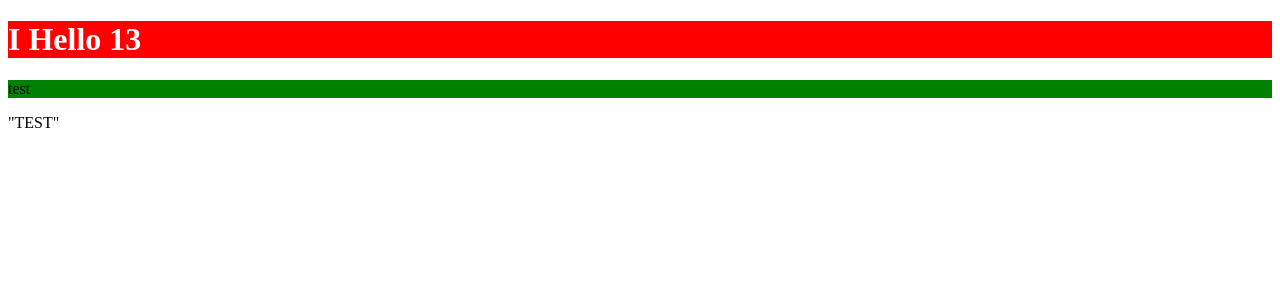
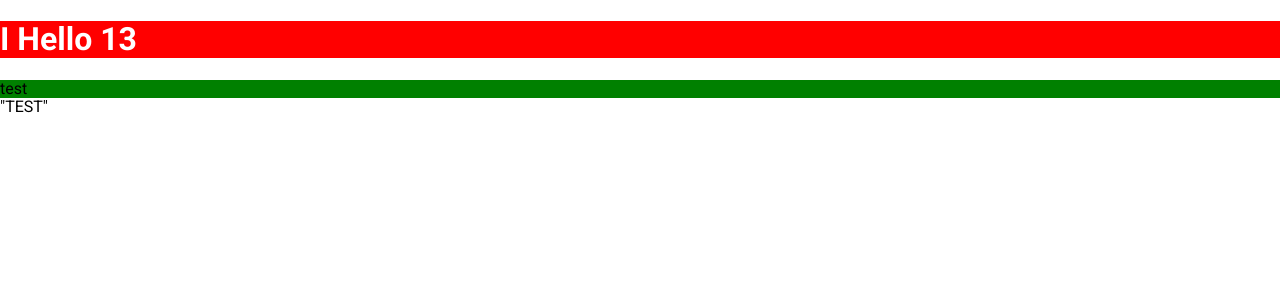
Before and after one commit to SiarhKul/star-wars, a React app: page / in a window 1280 px wide. Shown: the top 300 px of the page. Built offline with nearby package versions, Linux system fonts and the light colour scheme.

Commit message:
feat: Added normolize.css

```diff
--- a/package.json
+++ b/package.json
@@ -13,6 +13,7 @@
   },
   "dependencies": {
     "clean-webpack-plugin": "^4.0.0-alpha.0",
+    "normalize.css": "^8.0.1",
     "react": "^17.0.2",
     "react-dom": "^17.0.2",
     "react-hot-loader": "^4.13.0"
--- a/src/App.js
+++ b/src/App.js
@@ -1,7 +1,9 @@
 import { hot } from 'react-hot-loader/root';
 import React from 'react';
-import './styles.scss';
-import { Test } from './Test';
+
+import './scss/index.scss';
+
+import { Test } from './components/Test';
 
 const App = () => {
   return (
--- /dev/null
+++ b/src/scss/index.scss
@@ -0,0 +1,26 @@
+
+@import "~normalize.css";
+@import url('https://fonts.googleapis.com/css2?family=Roboto:ital,wght@0,100;0,300;0,400;0,500;0,700;0,900;1,100;1,300;1,400;1,500;1,700;1,900&display=swap');
+
+*{
+  margin: 0;
+  padding: 0;
+  box-sizing: border-box;
+}
+
+body{
+  font-family: 'Roboto', sans-serif;
+}
+
+
+$primary-color: white;
+$bg:red;
+
+h1 {
+  color: $primary-color;
+  background-color: $bg;
+}
+
+.colorful{
+  background-color: green;
+}
--- a/src/styles.scss
+++ /dev/null
@@ -1,11 +0,0 @@
-$primary-color: white;
-$bg:red;
-
-h1 {
-  color: $primary-color;
-  background-color: $bg;
-}
-
-.colorful{
-  background-color: green;
-}
```
Also changed, not shown: src/index.js (+5 -5 lines), src/components/Test.jsx (renamed from src/Test.jsx), 2 other files (tests, documents, lock files or other folders).
